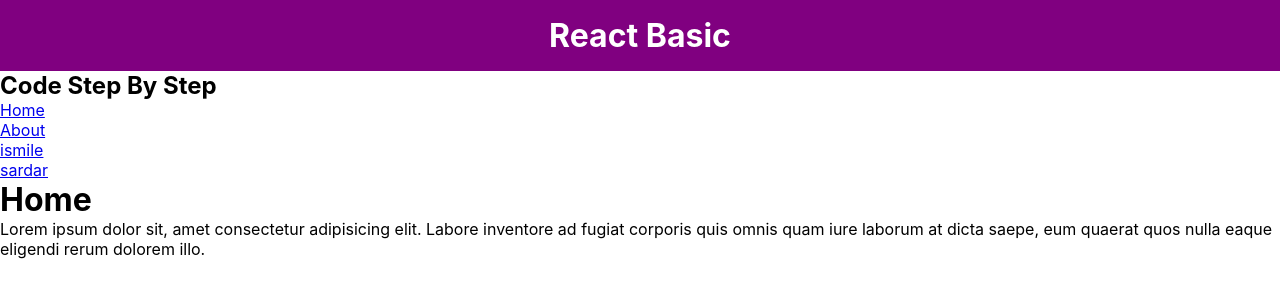
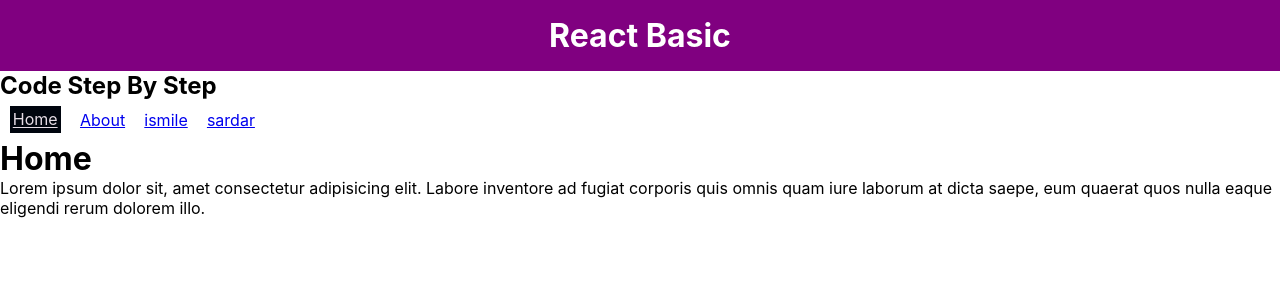
Before and after one commit to ismailsardar/react_2, a React (Create React App) app in the folder my-selfs/: page / in a window 1280 px wide. Shown: the top 300 px of the page. Built offline with nearby package versions, Linux system fonts and the light colour scheme.

Commit message:
react-router-dom NavLink use active class

```diff
--- a/my-selfs/src/App.css
+++ b/my-selfs/src/App.css
@@ -47,6 +47,17 @@
   color: red;
 }
 
+.myNav li{
+  display: inline-block;
+  text-decoration: none;
+  padding: 0.6rem;
+}
+.myNav li .active{
+  color: #e6dde6;
+  background-color: #00050e;
+  padding: 0.2rem;
+}
+
 nav .active{
   color: rgb(5, 240, 16);
 }
--- a/my-selfs/src/components/code_stye_By_stye/routes/nav/NavDemo.js
+++ b/my-selfs/src/components/code_stye_By_stye/routes/nav/NavDemo.js
@@ -1,15 +1,18 @@
 import React from "react";
-import { Link } from "react-router-dom";
+import { Link, NavLink } from "react-router-dom";
 
 const NavDemo = () => {
   return (
     <div>
-      <ul>
+      <ul className="myNav" >
         <li>
-          <Link to="/">Home</Link>
+          {/* <Link to="/">Home</Link> */}
+          <NavLink to="/">Home</NavLink>
         </li>
         <li>
-        <Link to="/about">About</Link>
+        {/* <Link to="/about">About</Link> */}
+        <NavLink to="/about">About</NavLink>
+        {/* <NavLink to="/about" style={(isActive)=>{return {backgroundColor: isActive ? "#00050e" : "white"}}}>About</NavLink> */}
         </li>
 
         {/* params routing */}
```
